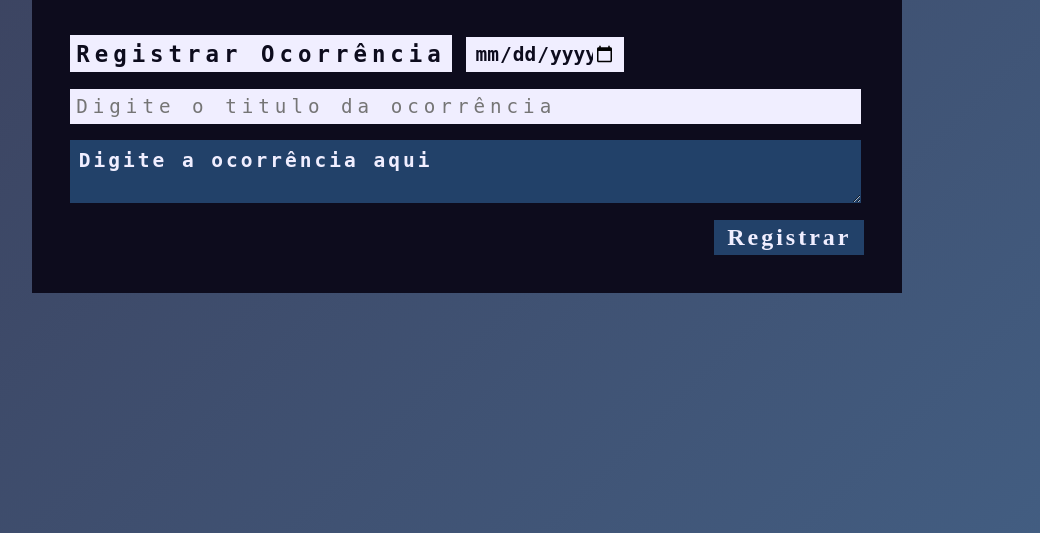
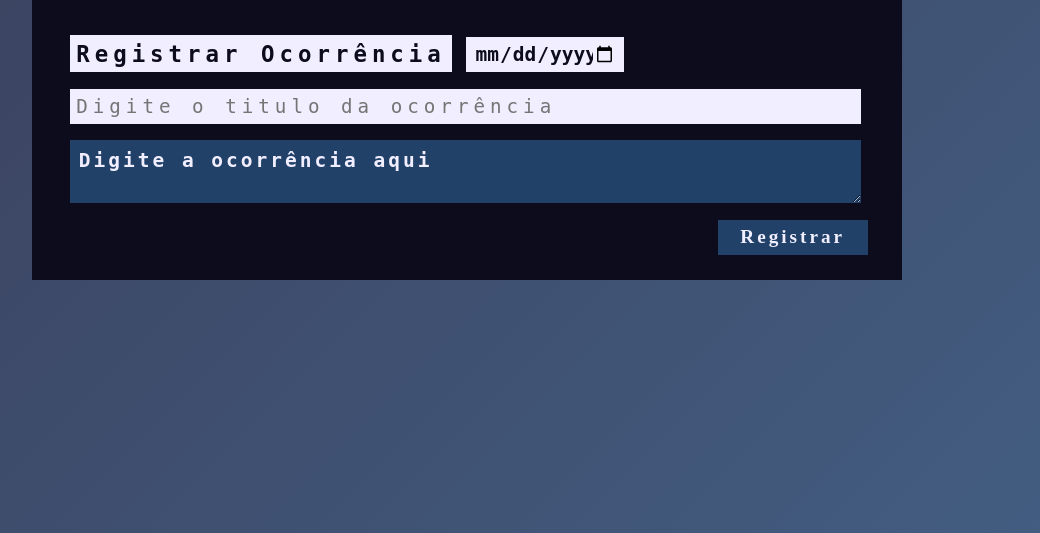
Before and after one commit to TCC2023insv/TCC2023-Site, a PHP site: page /p_reg-ocorrencia.php in a window 1280 px wide. Shown: the part 145-678 px from the top of the page, without its empty margins (160-1200 px from the left). Run offline with PHP 8.4, Linux system fonts and the light colour scheme; the visitor is signed in with stand-in values (Sample User, id 1).

Commit message:
adicionando botão de registrar ocorrencia

```diff
--- a/Tema_Claro/p_Professor/P_P_Inicial_TC.php
+++ b/Tema_Claro/p_Professor/P_P_Inicial_TC.php
@@ -37,7 +37,7 @@
                 <label class="logo">MonitoraLab</label>
                 <ul>
                     <li><a class="active" href="">Diagnósticos</a></li>
-                    <li><a href="p_reg-ocorrencia.php">Ocorrências</a></li>
+                    <li><a href="p_ocorrencias_P.php">Ocorrências</a></li>
                     <li><a href="p_cadastros-P_TC.php">Cadastros</a></li>
                     <li><a class="Btn-Sair" onclick="Sair()" style="cursor: pointer;">Sair</a> </li>
                 </ul>
--- a/Tema_Claro/p_Professor/p_cadastros-P_TC.php
+++ b/Tema_Claro/p_Professor/p_cadastros-P_TC.php
@@ -35,7 +35,7 @@
             <label class="logo">MonitoraLab</label>
             <ul>
                 <li><a href="P_P_Inicial_TC.php">Diagnósticos</a></li>
-                <li><a href="p_reg-ocorrencia.php">Ocorrências</a></li>
+                <li><a href="p_ocorrencias_P.php">Ocorrências</a></li>
                 <li><a  class="active">Cadastros</a></li>
                 <li><a class="Btn-Sair" onclick="Sair()" style="cursor: pointer;">Sair</a> </li>
             </ul>
@@ -54,7 +54,6 @@
             <h1>Nome:</h1><div class="Itens"><?php echo $monitor['Nome']; ?></div>
             <h1>Login:</h1><div class="Itens"><?php echo $monitor['Login']; ?></div>
             <a class="Btn-Excluir" onclick="ExcluirUsuario(<?php echo $monitor['Login']; ?>)" style="cursor: pointer;" name="ExcluirMon">Excluir</a>
-
         </div>
 
         <?php
--- a/Tema_Claro/p_Professor/p_ocorrencias.php
+++ b/Tema_Claro/p_Professor/p_ocorrencias_P.php
@@ -34,7 +34,7 @@
             <img src="../../img/icon.png">
         </label>
 
-        <label class="logo">LOGO</label>
+        <label class="logo">MonitoraLab</label>
         <ul>
             <li><a href="P_P_Inicial_TC.php">Diagnósticos</a></li>
             <li><a class="active">Ocorrências</a></li>
@@ -43,6 +43,7 @@
         </ul>
     </nav>
     <!-- <div class='caixa'> -->
+        <a href="p_reg-ocorrencia.php" class="Btn-RegOcorrencia">Registrar Ocorrência</a>
     <?php
         while ($ocorrencia = $sql_query->fetch_assoc())
         {
@@ -51,6 +52,7 @@
                 <label class='Titulo'>Ocorrência</label>
                 <label class='data-2'>" . date('d/m/Y', strtotime($ocorrencia['Data'])) . "</label>
                 <label id='profResp'>" . $ocorrencia['Responsavel'] . "</label>
+                <button class='Btn-Excluir'>Excluir</button>
             </div>
             <label class='txtOcorrencia-2'>" . $ocorrencia['Descricao'] . "</label>
 
--- a/Tema_Claro/p_Professor/p_rep-registrado-P_TC.php
+++ b/Tema_Claro/p_Professor/p_rep-registrado-P_TC.php
@@ -46,7 +46,7 @@
             <label class="logo">MonitoraLab</label>
             <ul>
                 <li><a class="active" href="P_P_Inicial_TC.php">Diagnósticos</a></li>
-                <li><a href="p_reg-ocorrencia.php">Ocorrências</a></li>
+                <li><a href="p_ocorrencias_P.php">Ocorrências</a></li>
                 <li><a href="p_cadastros-P_TC.php">Cadastros</a></li>
                 <li><a class="Btn-Sair" onclick="Sair()" style="cursor: pointer;">Sair</a> </li>
             </ul>
--- a/css/ocorrencias.css
+++ b/css/ocorrencias.css
@@ -25,12 +25,11 @@ body{
     background-color: var(--fundo-caixa);
     width: 68%;
     border: none;
-    /* border-radius: 2px; */
     margin-top: 4%;
     position: absolute;
     margin: 5% 0 0 15%;
     height: auto;
-    padding: 3% 0 3% 3%;
+    padding: 3% 0 2% 3%;
     display: flex;
     flex-direction: column;
 }
@@ -42,7 +41,7 @@ body{
     color: var(--cor-txt);
     font-size: 140%;
     text-align: center;
-    width: 27$;
+    width: 27%;
     height: auto;
     padding: 0.7%;
     font-weight: bold;
@@ -96,18 +95,16 @@ textarea::placeholder{
     margin-top: 2%;
     height: 35px;
     width: 150px;
-    margin-left: 77.4%;
+    margin-left: 77.8%;
     border: none;
     /* border-radius: 2px; */
     letter-spacing: 3px;
     font-family: 'Roboto Mono';
     font-weight: bold;
-    font-size: 150%;
+    font-size: 120%;
     text-align: center;
     padding: 0%;
 }
-
-button.Btn {}
 
 .Btn:hover{
     background-color: var(--botao);
```
